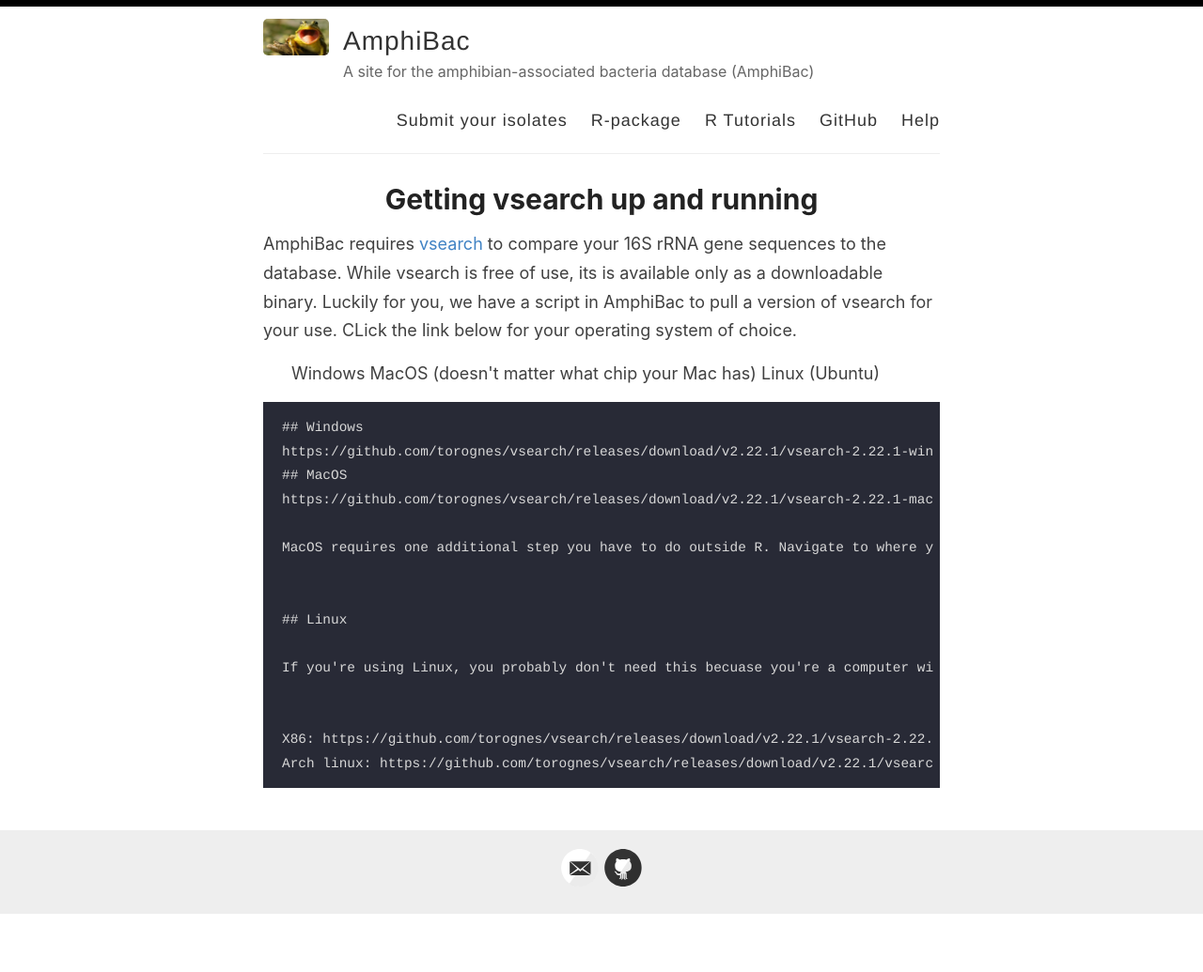
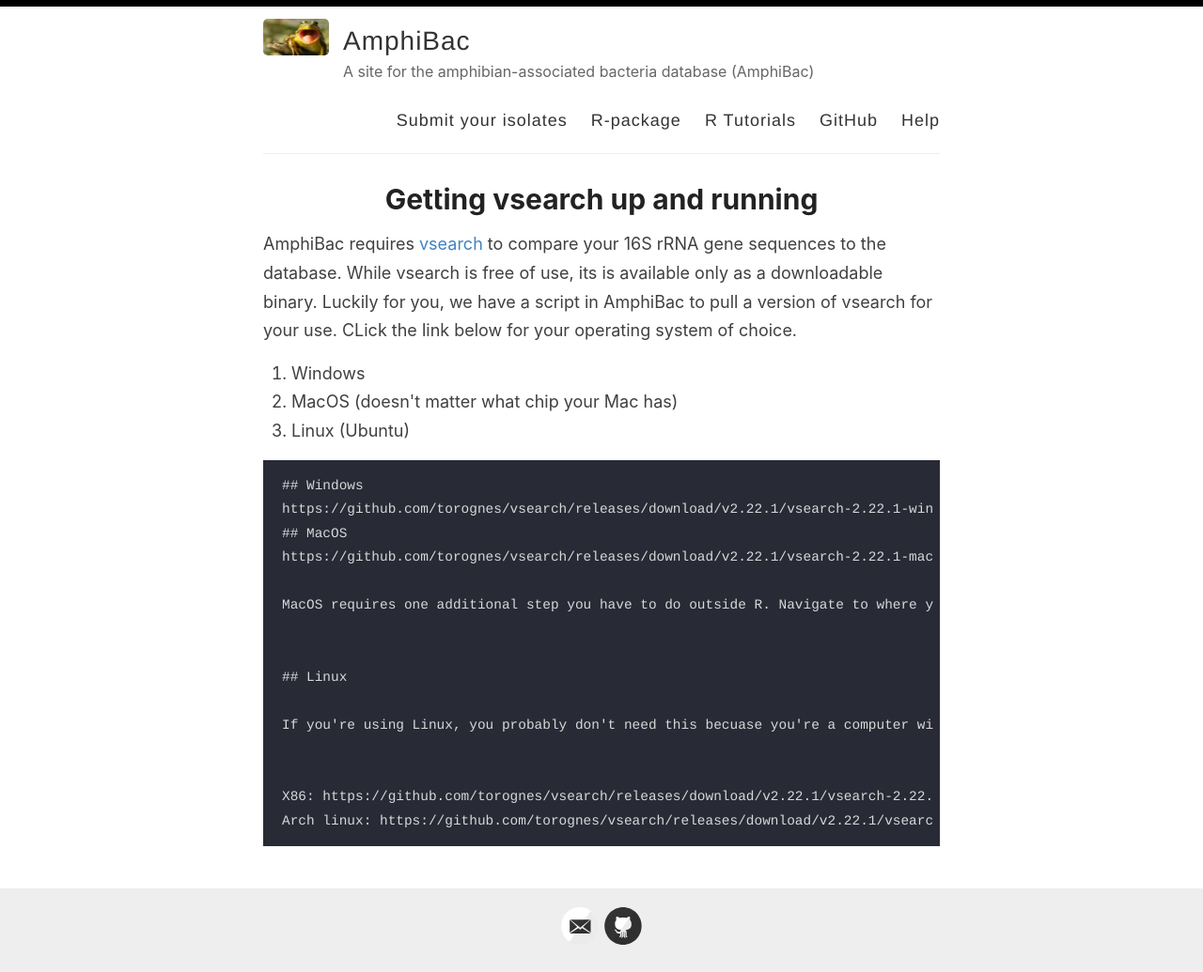
Before and after one commit to AmphiBac/AmphiBac.github.io, a Jekyll site: the page built from _pages/setting_vsearch.md, in a window 1280 px wide. Shown: the whole page at 94% size. Built offline with Jekyll 4.4.1, drawn with Linux system fonts in a browser that asks for light colours; before the commit the page ends 974 px from its top, so only the background shows below that.

```diff
--- a/_pages/setting_vsearch.md
+++ b/_pages/setting_vsearch.md
@@ -7,9 +7,9 @@ permalink: /vsearch/
 AmphiBac requires <a href="https://github.com/torognes/vsearch">vsearch</a> to compare your 16S rRNA gene sequences to the database. While vsearch is free of use, its is available only as a downloadable binary. Luckily for you, we have a script in AmphiBac to pull a version of vsearch for your use. CLick the link below for your operating system of choice.
 
 <ol>
-  <il>Windows</il>
-    <il>MacOS (doesn't matter what chip your Mac has)</il>
-    <il>Linux (Ubuntu)</il>
+  <li>Windows</li>
+    <li>MacOS (doesn't matter what chip your Mac has)</li>
+    <li>Linux (Ubuntu)</li>
     </ol>
     ## Windows
     https://github.com/torognes/vsearch/releases/download/v2.22.1/vsearch-2.22.1-win-x86_64.zip
```
